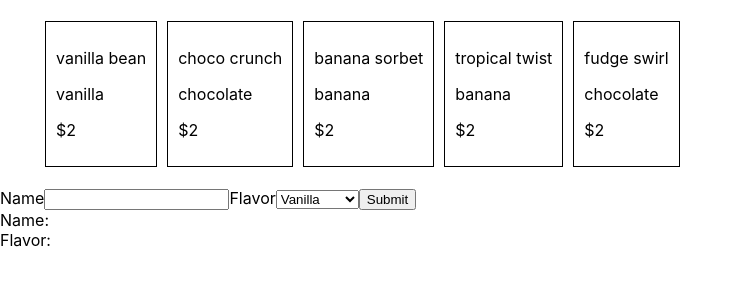
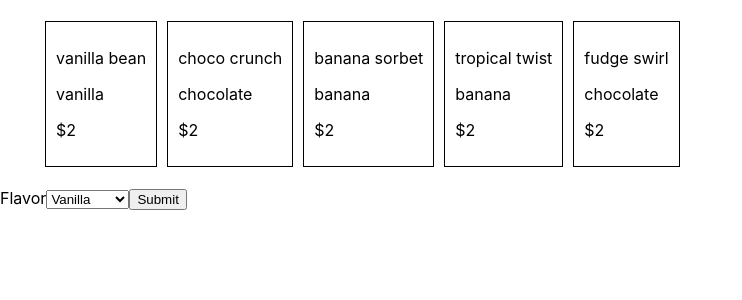
Before and after one commit to dpcairns/react-sandbox-feb2021, a React (Create React App) app: page / in a window 1280 px wide. Shown: the top 300 px of the page, without its empty margins (0-742 px from the left). Built offline with nearby package versions, Linux system fonts and the light colour scheme.

Commit message:
refactor to IceCreamList

```diff
--- a/src/App.js
+++ b/src/App.js
@@ -1,28 +1,14 @@
 import React from 'react';
 import './App.css';
 import iceCreams from './ice-cream.js';
-import IceCream from './IceCream.js';
+import IceCreamList from './IceCreamList.js';
 
 // Import the necessary styles, or include them
 export default class App extends React.Component {
   state = {
     // 0) initialize some state
-    name: '',
     flavor: '',
   }
-
-  // 4) in the change handler, grab the event (e)
-  handleNameChange = (e) => {
-    // 5) call this.setState with an object
-    this.setState({
-      // 6) the key is the key in state we want to change
-      name:
-      // 7) the value is the new value from the user that want to set the state to
-      e.target.value // whatever the user has typed
-     });
-  }
-
-    // this will get called once when the component is defined
 
 
   render() {
@@ -36,25 +22,10 @@ export default class App extends React.Component {
         return false; // don't include this flavor
       });
 
-      const iceCreamNodes = filteredIceCreams.map(iceCreamObject =>
-        <IceCream
-          key={iceCreamObject.name}
-          iceCreamProp={iceCreamObject} // passing props!
-          />);
-
       return (
         <>
-        <ul className="list">
-          { iceCreamNodes }
-        </ul>
+          <IceCreamList filteredIceCreams={filteredIceCreams} />
         <form>
-            Name
-            {/* 1) tie the value of the input to the state */}
-            <input
-              value={this.state.name}
-              // 2) define a change handler for our input
-              onChange={this.handleNameChange}
-            />
             Flavor
             <select
               value={this.state.flavor}
@@ -71,13 +42,6 @@ export default class App extends React.Component {
             <button>Submit</button>
         </form>
 
-        <div>
-          Name: {this.state.name}
-        </div>
-        <div>
-          Flavor: {this.state.flavor}
-        </div>
-
         </>
     );
   }
--- /dev/null
+++ b/src/IceCreamList.js
@@ -0,0 +1,19 @@
+import React, { Component } from 'react'
+import IceCream from './IceCream.js';
+
+export default class IceCreamList extends Component {
+
+    render() {
+        // const { filteredIceCreams } = this.props;
+
+        return (
+            <ul className="list">
+                { this.props.filteredIceCreams.map(iceCreamObject =>
+            <IceCream
+            key={iceCreamObject.name}
+            iceCreamProp={iceCreamObject} // passing props!
+            />)}
+            </ul>
+        )
+    }
+}
```
